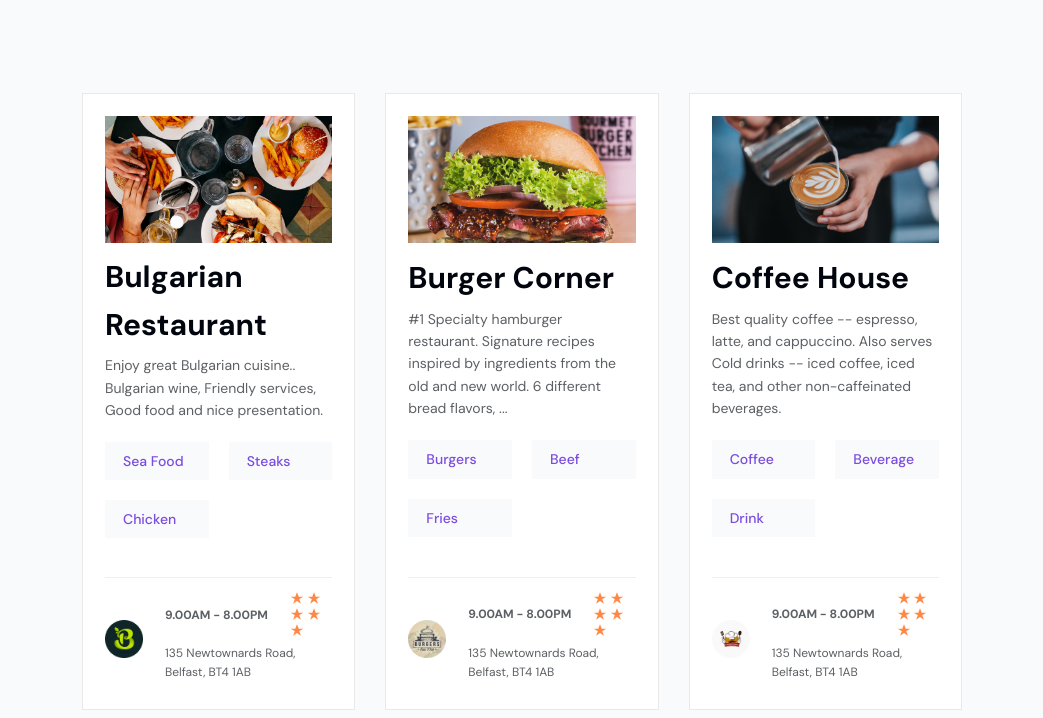
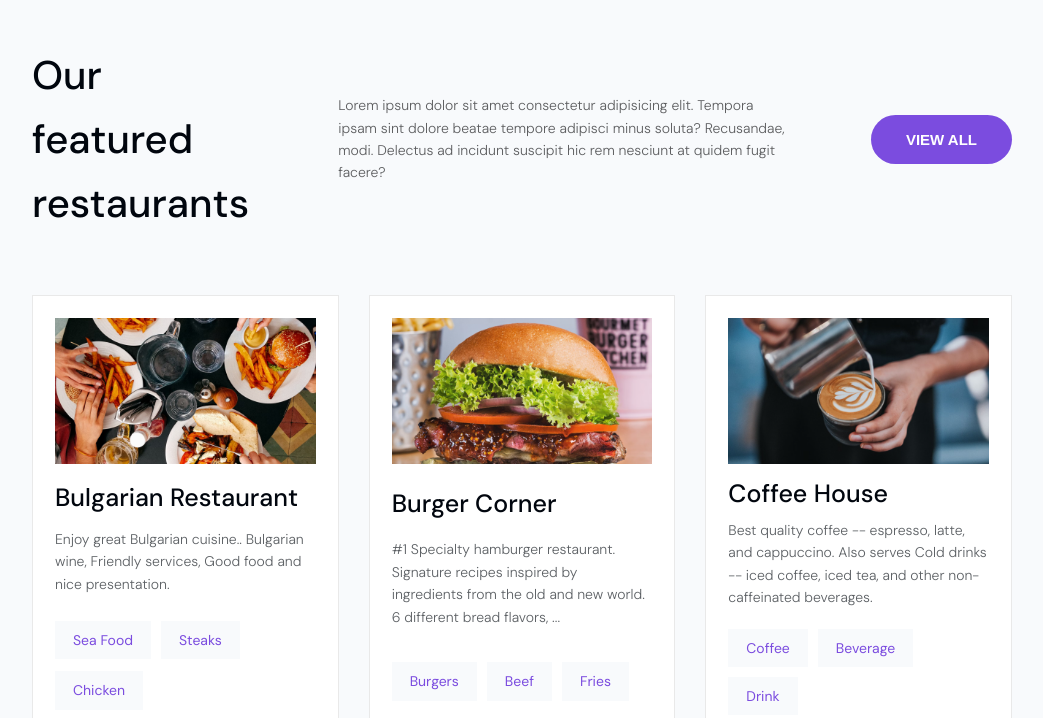
Before and after one commit to oussama-tr/eatup, a plain HTML site: page index.html in a window 1280 px wide. Shown: the part 107-825 px from the top of the page, without its empty margins (118-1161 px from the left). Drawn offline with Linux system fonts and the light colour scheme.

Commit message:
featured section header

```diff
--- a/css/style.css
+++ b/css/style.css
@@ -1,8 +1,19 @@
 /* fonts */
 /* colors */
+.btn {
+  background-color: #7b4cdf;
+  color: #fff;
+  text-transform: uppercase;
+  padding: 1.6rem 3.5rem;
+  font-size: 1.5rem;
+  font-weight: 700;
+  border: none;
+  border-radius: 80px;
+  cursor: pointer; }
+
 .restaurant {
   padding: 2.2rem;
-  max-width: 40rem;
+  max-width: 50rem;
   min-height: 52rem;
   border: 1px solid #e9e9e9;
   background-color: #fff;
@@ -18,17 +29,16 @@
   .restaurant > h3 {
     margin-top: 10px; }
   .restaurant__tags {
-    display: grid;
-    grid-template-columns: repeat(auto-fit, minmax(8.9rem, 1fr));
-    gap: 20px;
-    align-items: center; }
+    display: flex;
+    align-items: center;
+    flex-wrap: wrap;
+    gap: 1rem; }
   .restaurant__tag {
     background-color: #f8fafc;
-    padding: 8px 18px;
+    padding: 0.8rem 1.8rem;
     color: #7b4cdf;
     font-size: 14px;
-    font-weight: 500;
-    display: inline-block; }
+    font-weight: 400; }
   .restaurant__info {
     margin-top: 5.3rem;
     position: relative;
@@ -77,22 +87,35 @@ html {
 body {
   font-family: "DM Sans", sans-serif;
   color: #01060e;
-  font-weight: 400;
+  font-weight: 300;
   line-height: 1.6; }
 
 .container {
   display: grid;
-  grid-template-columns: [full-start] minmax(6rem, 1fr) [center-start] repeat(3, [col-start] minmax(min-content, 1fr) [col-end]) [center-end] minmax(6rem, 1fr) [full-end]; }
+  grid-template-columns: [full-start] 15rem [center-start] repeat(3, [col-start] minmax(min-content, 1fr) [col-end]) [center-end] 15rem [full-end]; }
+
+.heading-2 {
+  font-size: 4rem;
+  font-weight: 500; }
 
 .heading-3 {
-  font-size: 3rem;
-  color: #01060e; }
+  font-size: 2.5rem;
+  font-weight: 500; }
 
 .featured {
   background-color: #f8fafc;
   grid-column: full-start / full-end;
-  padding: 20rem; }
+  padding: 15rem; }
+  .featured__header {
+    display: grid;
+    grid-template-columns: 0.5fr 1fr max-content;
+    align-items: center;
+    gap: 8rem;
+    margin-bottom: 6rem; }
+    .featured__header > p {
+      color: #5c5d5f;
+      font-size: 1.4rem; }
   .featured__restaurants {
     display: grid;
-    grid-template-columns: repeat(auto-fit, minmax(25rem, 1fr));
+    grid-template-columns: repeat(auto-fit, minmax(30rem, 1fr));
     gap: 3rem; }
--- a/index.html
+++ b/index.html
@@ -8,7 +8,7 @@
     <link rel="preconnect" href="https://fonts.googleapis.com" />
     <link rel="preconnect" href="https://fonts.gstatic.com" crossorigin />
     <link
-      href="https://fonts.googleapis.com/css2?family=DM+Sans:wght@400;500;700&display=swap"
+      href="https://fonts.googleapis.com/css2?family=DM+Sans:wght@300;400;500;700&display=swap"
       rel="stylesheet"
     />
     <link rel="stylesheet" href="css/style.css" />
@@ -18,6 +18,15 @@
     <header class="header"></header>
     <section class="how-it-works"></section>
     <section class="featured">
+      <div class="featured__header">
+        <h2 class="heading-2">Our featured restaurants</h2>
+        <p>
+          Lorem ipsum dolor sit amet consectetur adipisicing elit. Tempora ipsam
+          sint dolore beatae tempore adipisci minus soluta? Recusandae, modi.
+          Delectus ad incidunt suscipit hic rem nesciunt at quidem fugit facere?
+        </p>
+        <button class="btn">View all</button>
+      </div>
       <div class="featured__restaurants">
         <div class="restaurant">
           <img
--- a/sass/base/_base.scss
+++ b/sass/base/_base.scss
@@ -14,16 +14,17 @@ html {
 body {
   font-family: $font-primary, sans-serif;
   color: $color-dark;
-  font-weight: 400;
+  font-weight: 300;
   line-height: 1.6;
 }
 
 .container {
   display: grid;
+  // todo minmax 15rem
   grid-template-columns:
-    [full-start] minmax(6rem, 1fr) [center-start] repeat(
+    [full-start] 15rem [center-start] repeat(
       3,
       [col-start] minmax(min-content, 1fr) [col-end]
     )
-    [center-end] minmax(6rem, 1fr) [full-end];
+    [center-end] 15rem [full-end];
 }
--- a/sass/base/_typography.scss
+++ b/sass/base/_typography.scss
@@ -1,4 +1,9 @@
+.heading-2 {
+  font-size: 4rem;
+  font-weight: 500;
+}
+
 .heading-3 {
-  font-size: 3rem;
-  color: $color-dark;
+  font-size: 2.5rem;
+  font-weight: 500;
 }
--- /dev/null
+++ b/sass/components/_button.scss
@@ -0,0 +1,11 @@
+.btn {
+  background-color: $color-primary;
+  color: #fff;
+  text-transform: uppercase;
+  padding: 1.6rem 3.5rem;
+  font-size: 1.5rem;
+  font-weight: 700;
+  border: none;
+  border-radius: 80px;
+  cursor: pointer;
+}
--- a/sass/components/_restaurant-card.scss
+++ b/sass/components/_restaurant-card.scss
@@ -1,6 +1,6 @@
 .restaurant {
   padding: 2.2rem;
-  max-width: 40rem;
+  max-width: 50rem;
   min-height: 52rem;
   border: 1px solid $color-grey-light-3;
   background-color: #fff;
@@ -23,19 +23,18 @@
   }
 
   &__tags {
-    display: grid;
-    grid-template-columns: repeat(auto-fit, minmax(8.9rem, 1fr));
-    gap: 20px;
+    display: flex;
     align-items: center;
+    flex-wrap: wrap;
+    gap: 1rem;
   }
 
   &__tag {
     background-color: $color-grey-light-1;
-    padding: 8px 18px;
+    padding: 0.8rem 1.8rem;
     color: $color-primary;
     font-size: 14px;
-    font-weight: 500;
-    display: inline-block;
+    font-weight: 400;
   }
 
   &__info {
--- a/sass/main.scss
+++ b/sass/main.scss
@@ -1,6 +1,7 @@
 @import 'abstracts/mixins';
 @import 'abstracts/variables';
 
+@import 'components/button';
 @import 'components/restaurant-card';
 
 @import 'base/animations';
--- a/sass/pages/_home.scss
+++ b/sass/pages/_home.scss
@@ -1,12 +1,25 @@
 .featured {
   background-color: $color-grey-light-1;
   grid-column: full-start / full-end;
-  padding: 20rem;
+  padding: 15rem;
+
+  &__header {
+    display: grid;
+    grid-template-columns: 0.5fr 1fr max-content;
+    align-items: center;
+    gap: 8rem;
+    margin-bottom: 6rem;
+
+    & > p {
+      color: $color-grey;
+      font-size: 1.4rem;
+    }
+  }
 
   &__restaurants {
     display: grid;
     // todo add breakpoint for line below and set 25rem to other values for ipad before shrinking to mobile single card
-    grid-template-columns: repeat(auto-fit, minmax(25rem, 1fr));
+    grid-template-columns: repeat(auto-fit, minmax(30rem, 1fr));
     gap: 3rem;
   }
 }
```
